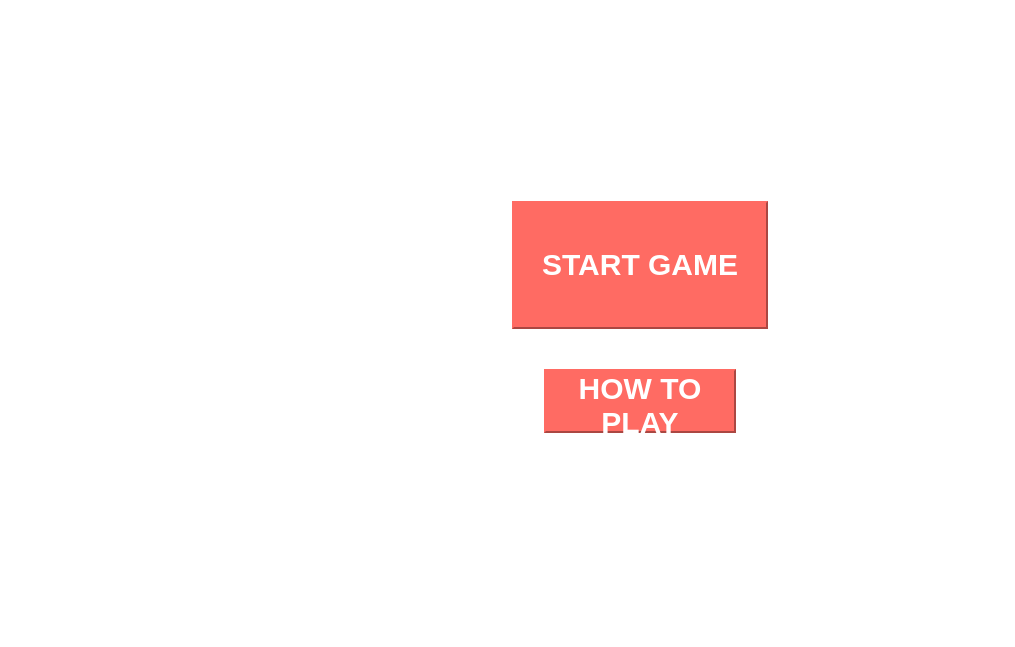
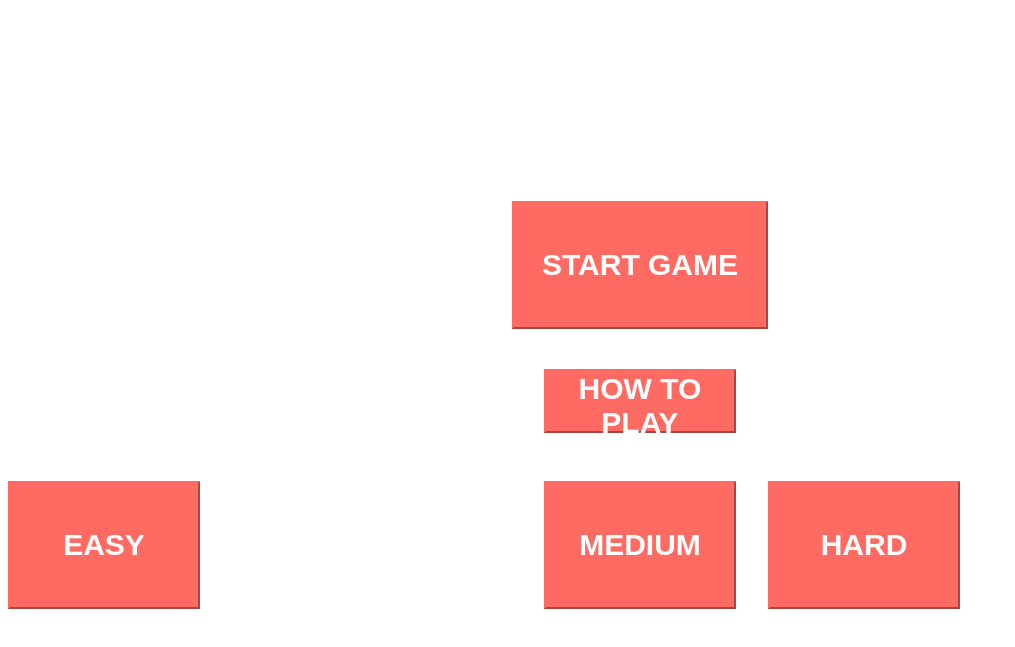
Before and after one commit to aj-bhatia/spell-a-mole, a plain HTML site: page index.html in a window 1280 px wide. Shown: the part 79-726 px from the top of the page, without its empty margins (0-1015 px from the left). Drawn offline with Linux system fonts and the light colour scheme.

Commit message:
Add difficulty buttons

```diff
--- a/css/style.css
+++ b/css/style.css
@@ -107,3 +107,45 @@ h1 {
     background-color: yellow;
     color: #ff6b63;
 }
+
+#easy_button{
+	height: 10vw;
+	width: 15vw;
+	font-size:  30px;
+	font-weight: bold;
+	text-transform: uppercase;
+	color:  white;
+	background-color: #ff6b63;
+	border-color: #ff6b63;
+	position: absolute;
+	left:  30;
+	top:  70vh;
+}
+
+#medium_button{
+	height: 10vw;
+	width: 15vw;
+	font-size:  30px;
+	font-weight: bold;
+	text-transform: uppercase;
+	color:  white;
+	background-color: #ff6b63;
+	border-color: #ff6b63;
+	position: absolute;
+	left:  42.5vw;
+	top:  70vh;
+}
+
+#hard_button{
+	height: 10vw;
+	width: 15vw;
+	font-size:  30px;
+	font-weight: bold;
+	text-transform: uppercase;
+	color:  white;
+	background-color: #ff6b63;
+	border-color: #ff6b63;
+	position: absolute;
+	left:  60vw;
+	top:  70vh;
+}
--- a/index.html
+++ b/index.html
@@ -24,6 +24,16 @@
   <div class ="how_to">
     <button id ="how_toButton"> How to Play</button>
   </div>
+
+  <div class ="easy">
+  <button id ="easy_button"> Easy</button>
+  </div>
+  <div class ="medium">
+  <button id ="medium_button"> Medium</button>
+  </div>
+  <div class ="hard">
+  <button id ="hard_button"> Hard</button>
+  </div>
     <script src="start.js"></script>
     <script src="script.js"></script>
   </body>
--- a/start.js
+++ b/start.js
@@ -2,6 +2,13 @@ const start_game_area = document.querySelector('.start_game');
 const start_game_button = document.querySelector('#start_button');
 const how_to_play = document.querySelector('.how_to');
 const how_to_button = document.querySelector('#how_toButton')
+
+const easy_ = document.querySelector('.easy');
+const easyButton = document.querySelector('#easy_button')
+const medium_ = document.querySelector('.medium');
+const mediumButton = document.querySelector('#medium_button')
+const hard_ = document.querySelector('.hard');
+const hardButton = document.querySelector('#hard_button')
 //let pre_container = document.querySelector('.pre_container');
 
 
@@ -24,6 +31,9 @@ start_game_button.addEventListener("click",() =>{
     start_game_area.style.display = "none";
     how_to_play.disabled = "true";
     how_to_play.style.display = "none";
+    easyButton.style.display = "none";
+    mediumButton.style.display = "none";
+    hardButton.style.display = "none";
     console.log("I clciked");
 
     //Now create a new div where I have a line of text for example (will be replaced by a game scene maybe?)
```
